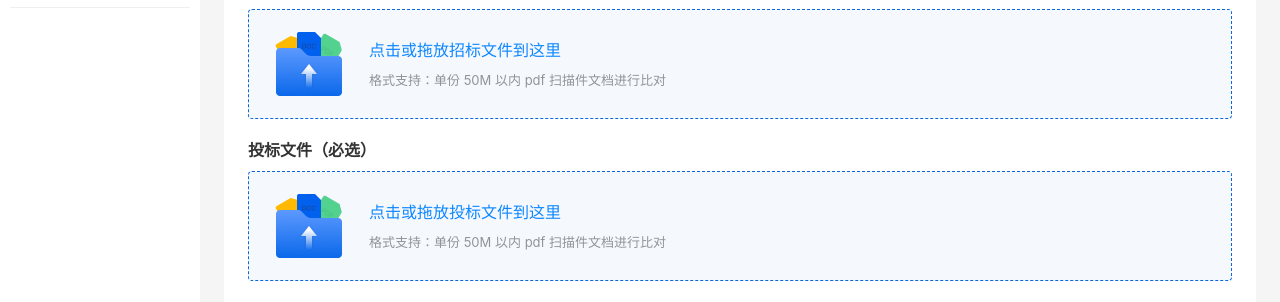
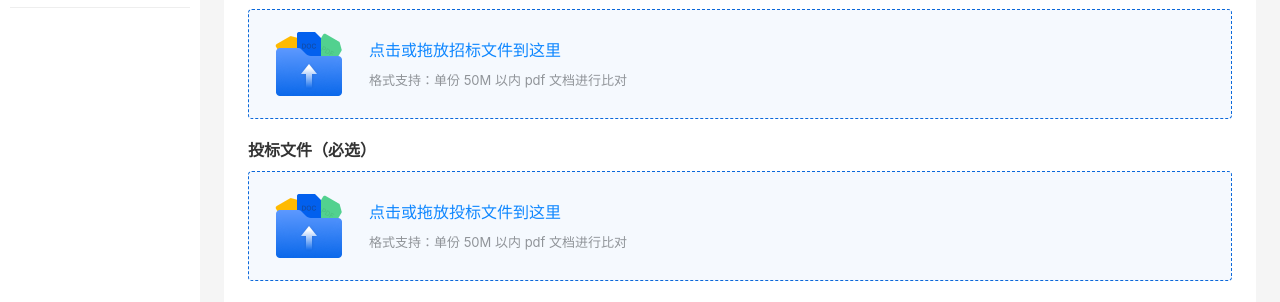
Before and after one commit to lqygo123/paper-match-frontend, a Vue app: page /#/file-upload in a window 1280 px wide. Shown: the part 160-462 px from the top of the page. Built offline with nearby package versions, Linux system fonts and the light colour scheme.

Commit message:
feat: 文案调整

```diff
--- a/src/components/FileUpload.vue
+++ b/src/components/FileUpload.vue
@@ -76,7 +76,7 @@
         <div class="unUploaded-container">
           <div class="select-file-text left-select">点击或拖放招标文件到这里</div>
           <div class="file-restriction">
-            格式支持：单份 50M 以内 pdf 扫描件文档进行比对
+            {{ mode === 'digital' ? '格式支持：单份 50M 以内 pdf 文档进行比对' : '格式支持：单份 100 页以内 pdf 扫描件文档进行比对'  }}
           </div>
         </div>
       </div>
@@ -112,7 +112,7 @@
         <div class="unUploaded-container">
           <div class="select-file-text left-select">点击或拖放投标文件到这里</div>
           <div class="file-restriction">
-            格式支持：单份 50M 以内 pdf 扫描件文档进行比对
+            {{ mode === 'digital' ? '格式支持：单份 50M 以内 pdf 文档进行比对' : '格式支持：单份 100 页以内 pdf 扫描件文档进行比对'  }}
           </div>
         </div>
       </div>
```
